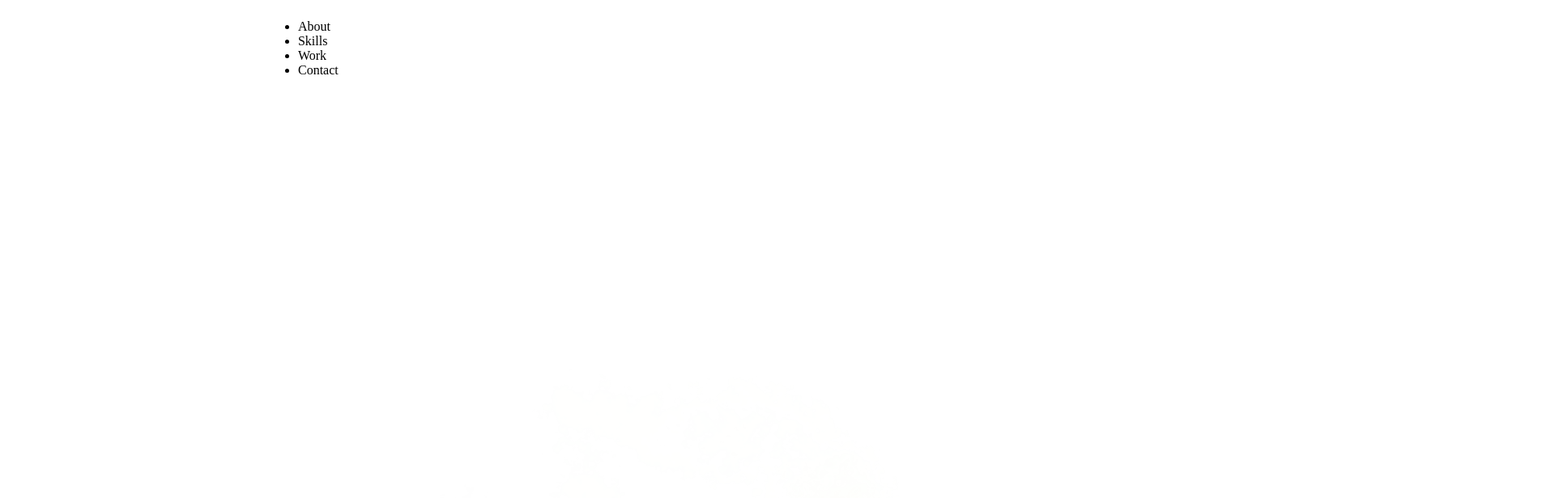
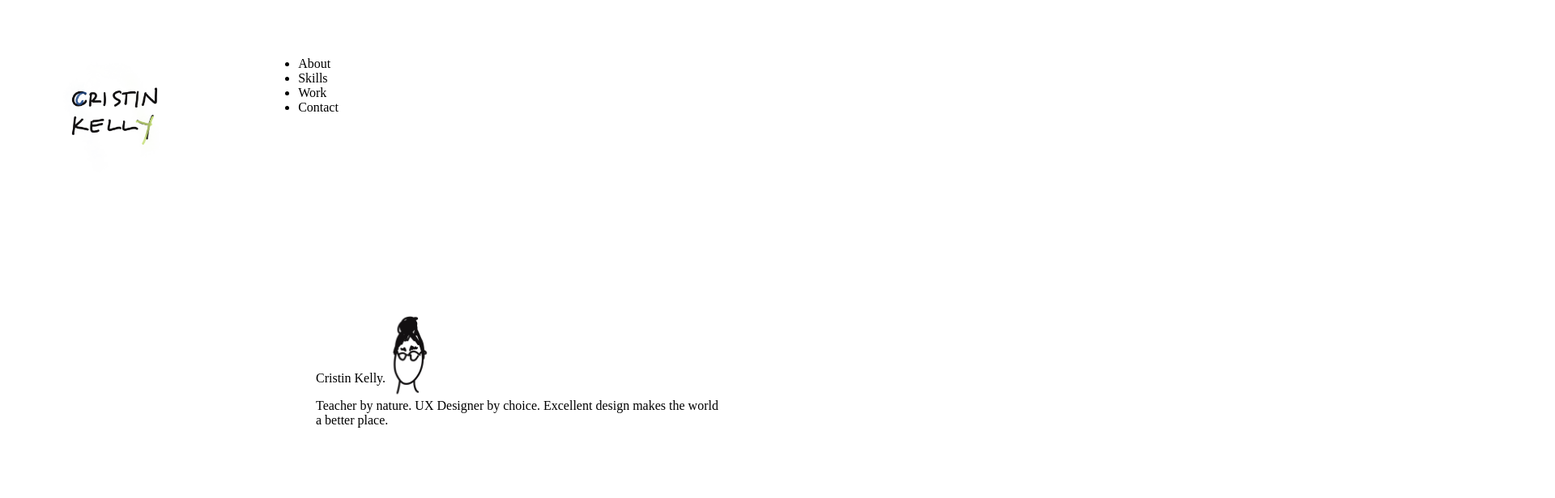
Before and after one commit to cristinkelly/UX_UI_HW_17, a plain HTML site: page index.html in a window 1280 px wide. Shown: the top 616 px of the page at 81% size, 1920 px wide, since content can reach past the window. Drawn offline with Linux system fonts and the light colour scheme; files that its build step writes are made by us from their sources.

Commit message:
3.20
Corrected stylesheet link and sizing of images

```diff
--- a/css/style.css
+++ b/css/style.css
@@ -5,33 +5,44 @@
 }
 
 .logo {
-    width: 23%;
-    padding: 1%;
+    width: 300px;
+    height:300px;
+    padding: 5px;
     text-align: center;
 }
 
-#nav {
+nav {
 width: 73%;
 margin-left: auto;
 }
 
-#heroimg {
+.heroimg {
     height: 600px;
     padding: 25px;
 }
 
-#content {
+.content {
     width: 500px;
     margin: 0 auto;
 }
 
-#footer {
+.imagecontainer {
+    width: 250px;
+    height:100px;
+}
+
+img {
+    max-width: 100%;
+    height:auto;
+}
+
+footer {
     background-color: #373738;
     padding: 5%;
 }
 
-.ul {
+ul {
     display: inline-block;
     vertical-align: top;
     padding: 5%;
-};
+}
--- a/index.html
+++ b/index.html
@@ -1,7 +1,7 @@
 <!DOCTYPE html>
 <html>
     <head>
-        <link rel="stylesheet" href="style.css">
+        <link rel="stylesheet" href="css/style.css">
         <title></title>
     </head>
     <body>
@@ -20,9 +20,11 @@
         </header>
         <section class="heroimg">
             <div class="content">
+                <div class="imagecontainer">
                 <img src="images/Self_Portrait.png">
+            </div>
                 <p>Cristin Kelly.</p>
-                <p>Teacher by nature. UX Designer by choice. Passion for bespoke aesthetics and crushing systemic injustice one conversation at a time.</p>
+                <p>Teacher by nature. UX Designer by choice. Excellent design makes the world a better place.</p>
             </div>
         </section>
         <footer>
```
Also changed, not shown: 1 other file.
